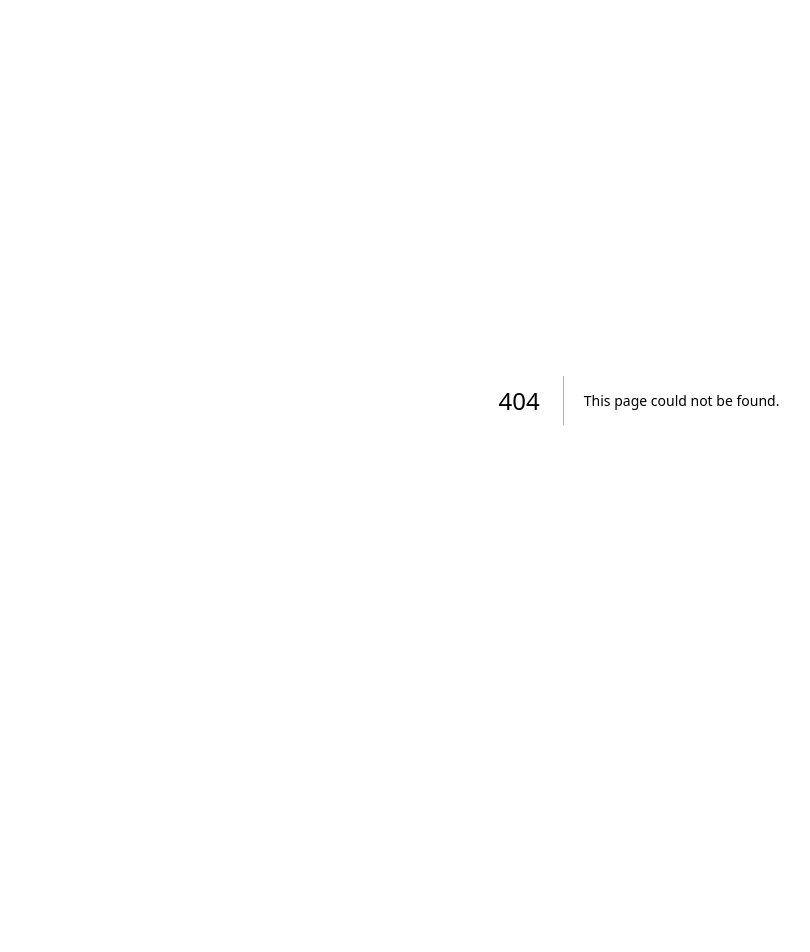
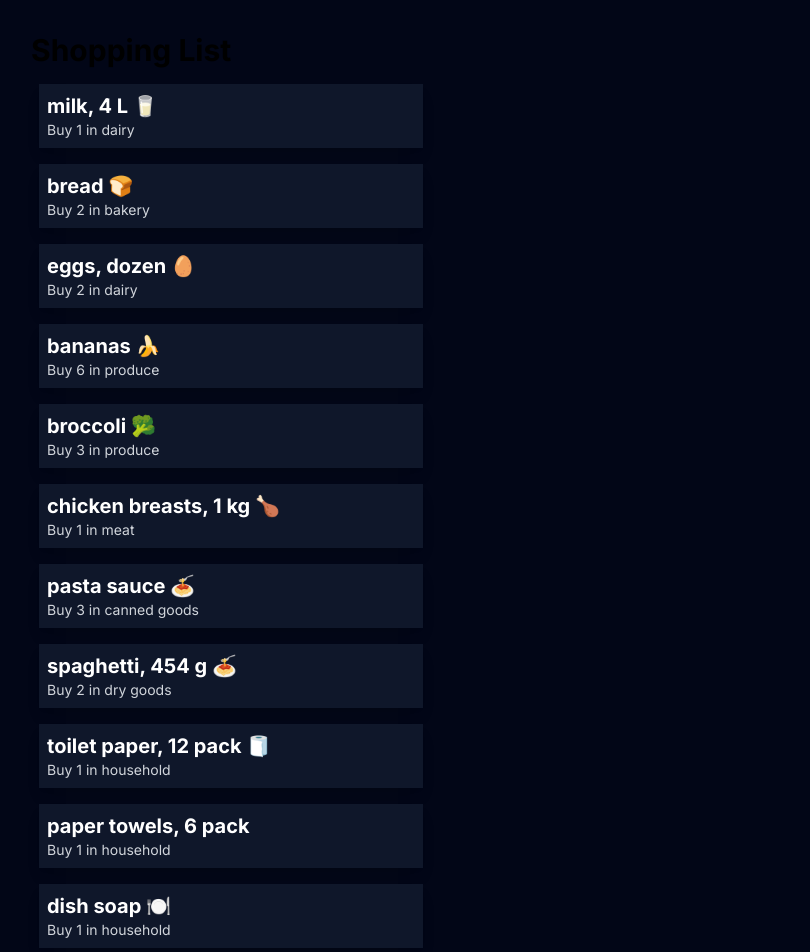
Before and after one commit to CankunNa/cprg306-assignments, a Next.js app: page /week-3 in a window 1280 px wide. Before the commit this address had no page. Shown: the top 952 px of the page, without its empty margins (1-811 px from the left). Before the commit the page ends 800 px from the top, so only its background shows below. Built offline with nearby package versions, Linux system fonts and the light colour scheme.

Commit message:
assignment 3
Assignment 3 first commit, created week-3 folder and three pages inside it

```diff
--- a/app/page.js
+++ b/app/page.js
@@ -12,6 +12,9 @@ export default function Home() {
             <li class="hover:text-green-400 hover:underline">
               <a href="/week-2">Week 2 Assignment</a>
             </li>
+            <li class="hover:text-green-400 hover:underline">
+              <a href="/week-3">Week 3 Assignment</a>
+            </li>
           </ul>
           </div>
       </div>
--- /dev/null
+++ b/app/week-3/item-list.js
@@ -0,0 +1,86 @@
+
+
+
+import Item from './item';
+
+const itemList = [
+  {
+    name: "milk, 4 L 🥛",
+    quantity: 1,
+    category: "dairy",
+  },
+  {
+    name: "bread 🍞",
+    quantity: 2,
+    category: "bakery",
+  },
+  {
+    name: "eggs, dozen 🥚",
+    quantity: 2,
+    category: "dairy",
+  },
+  {
+    name: "bananas 🍌",
+    quantity: 6,
+    category: "produce",
+  },
+  {
+    name: "broccoli 🥦",
+    quantity: 3,
+    category: "produce",
+  },
+  {
+    name: "chicken breasts, 1 kg 🍗",
+    quantity: 1,
+    category: "meat",
+  },
+  {
+    name: "pasta sauce 🍝",
+    quantity: 3,
+    category: "canned goods",
+  },
+  {
+    name: "spaghetti, 454 g 🍝",
+    quantity: 2,
+    category: "dry goods",
+  },
+  {
+    name: "toilet paper, 12 pack 🧻",
+    quantity: 1,
+    category: "household",
+  },
+  {
+    name: "paper towels, 6 pack",
+    quantity: 1,
+    category: "household",
+  },
+  {
+    name: "dish soap 🍽️",
+    quantity: 1,
+    category: "household",
+  },
+  {
+    name: "hand soap 🧼",
+    quantity: 4,
+    category: "household",
+  },
+];
+
+const ItemList = () => {
+  return (
+    <div className="max-w-full">
+    <ul className="space-y-4">
+      {itemList.map((item, index) => (
+        <Item
+          key={index}
+          name={item.name}
+          quantity={item.quantity}
+          category={item.category}
+        />
+      ))}
+    </ul>
+    </div>
+  );
+};
+
+export default ItemList;
--- /dev/null
+++ b/app/week-3/item.js
@@ -0,0 +1,17 @@
+
+
+
+import React from 'react';
+
+const Item = ({ name, quantity, category }) => {
+  return (
+    <li className="p-2 m-4 bg-slate-900 max-w-sm shadow-lg">
+      <div>
+        <h2 className="text-xl font-bold text-white">{name}</h2>
+        <p className="text-sm text-gray-300">Buy {quantity} in {category}</p>
+      </div>
+    </li>
+  );
+};
+
+export default Item;
--- /dev/null
+++ b/app/week-3/page.js
@@ -0,0 +1,16 @@
+
+
+
+import React from 'react';
+import ItemList from './item-list';
+
+const Page = () => {
+  return (
+    <main className="p-6 bg-slate-950 min-h-screen">
+      <h1 className="text-3xl font-bold m-2">Shopping List</h1>
+      <ItemList />
+    </main>
+  );
+};
+
+export default Page;
```
